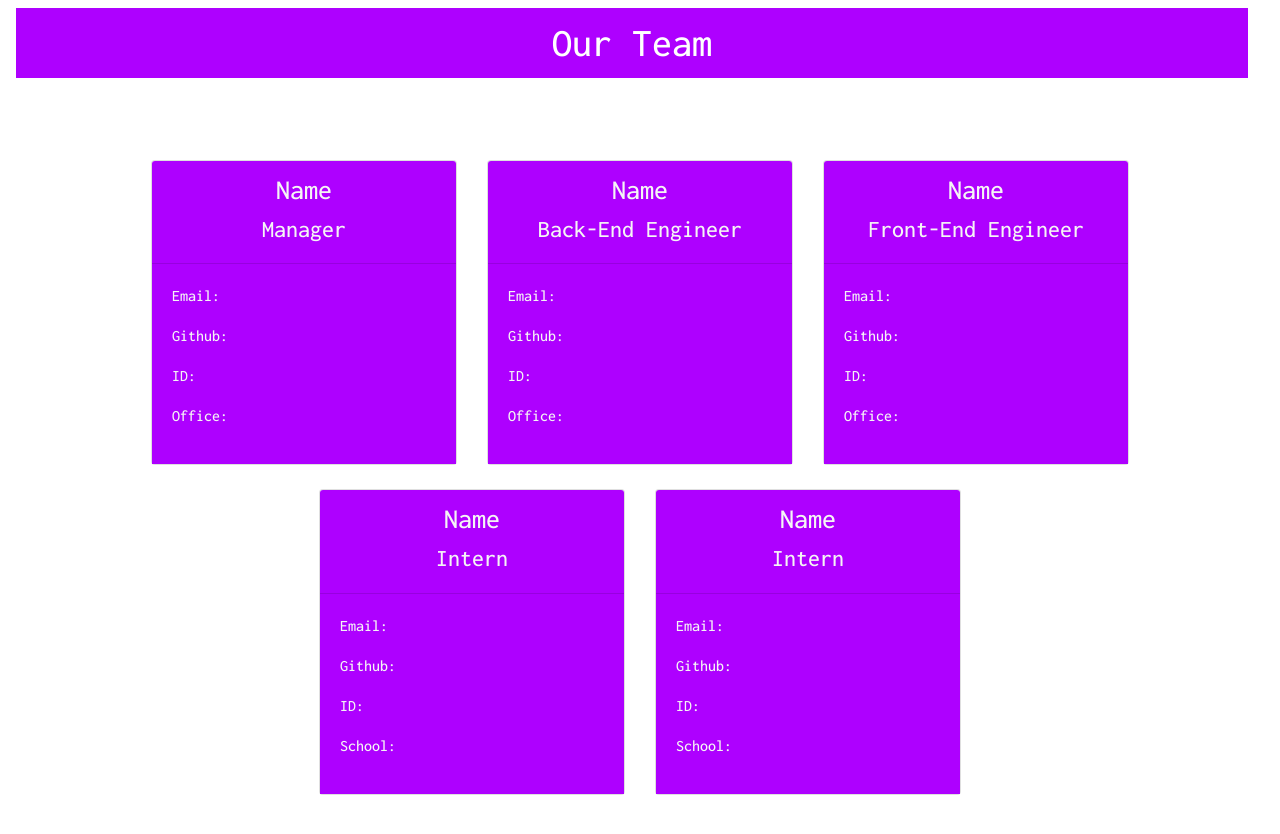
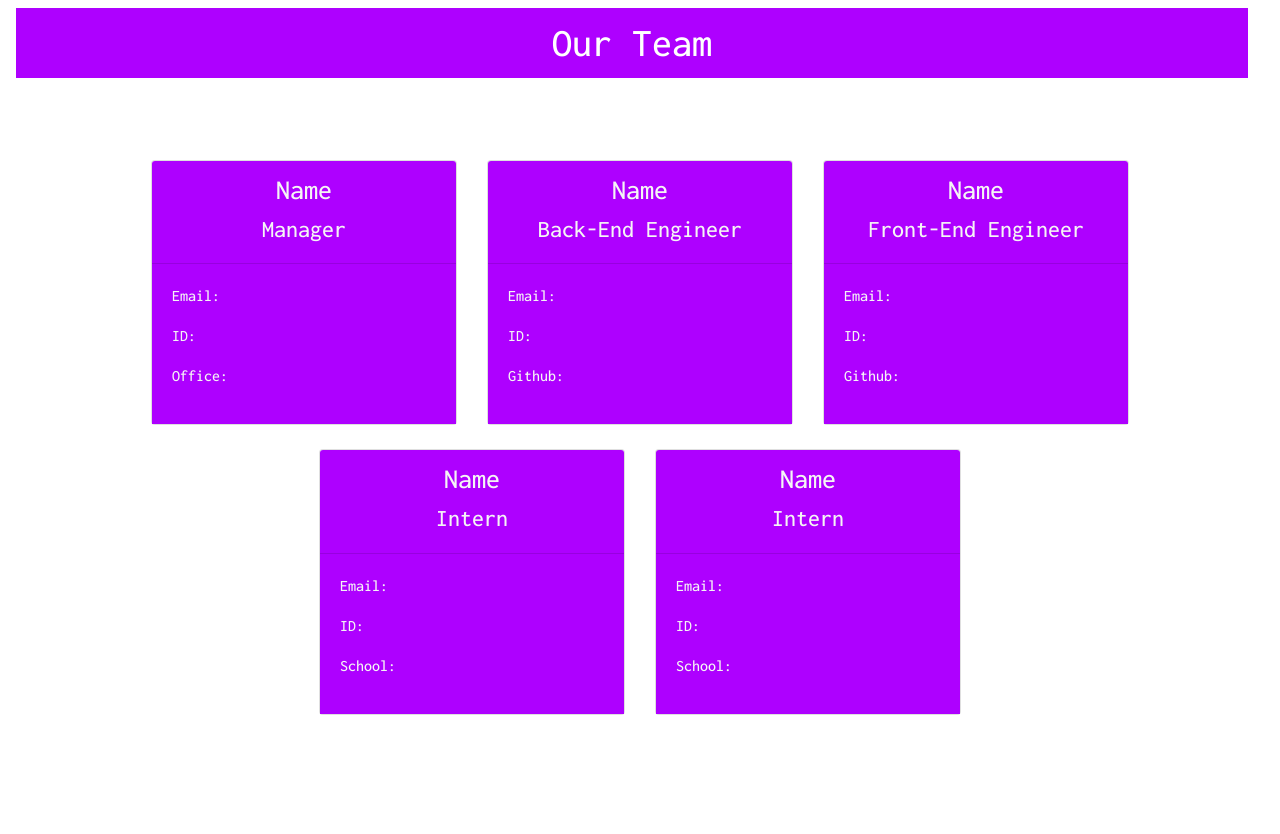
Before and after one commit to LanguageBytes/Team-Profile-Generator, a plain HTML site: page dist/index.html in a window 1280 px wide. After the commit the page ends 800 px from the top, so only its background shows below. Drawn offline with nearby package versions, Linux system fonts and the light colour scheme.

Commit message:
planning tests

```diff
--- a/dist/index.html
+++ b/dist/index.html
@@ -30,7 +30,6 @@
 
                         <div class="card-body">
                             <p class="email">Email:</p>
-                            <p class="github">Github:</p>
                             <p class="id">ID:</p>
                             <p class="officeNo">Office:</p>
                         </div>
@@ -47,9 +46,8 @@
 
                    <div class="card-body">
                     <p class="email">Email:</p>
-                    <p class="github">Github:</p>
                      <p class="id">ID:</p>
-                     <p class="officeNo">Office:</p>
+                     <p class="github">Github:</p>
                   </div>
                 </div>
              </div>
@@ -65,9 +63,8 @@
 
                        <div class="card-body">
                         <p class="email">Email:</p>
-                        <p class="github">Github:</p>
                          <p class="id">ID:</p>
-                         <p class="officeNo">Office:</p>
+                         <p class="github">Github:</p>
                       </div>
                     </div>
                  </div>
@@ -82,7 +79,6 @@
 
                 <div class="card-body">
                    <p class="email">Email:</p>
-                    <p class="github">Github:</p>
                     <p class="id">ID:</p>
                     <p class="officeNo">School:</p>
                 </div>
@@ -99,7 +95,6 @@
 
                  <div class="card-body">
                   <p class="email">Email:</p>
-                   <p class="github">Github:</p>
                    <p class="id">ID:</p>
                    <p class="officeNo">School:</p>
 
```
Also changed, not shown: _tests_/Employee.test.js (+15 -0 lines), _tests_/Engineer.test.js (+9 -0 lines), _tests_/Intern.test.js (+7 -0 lines), _tests_/Manager.test.js (+8 -0 lines).
